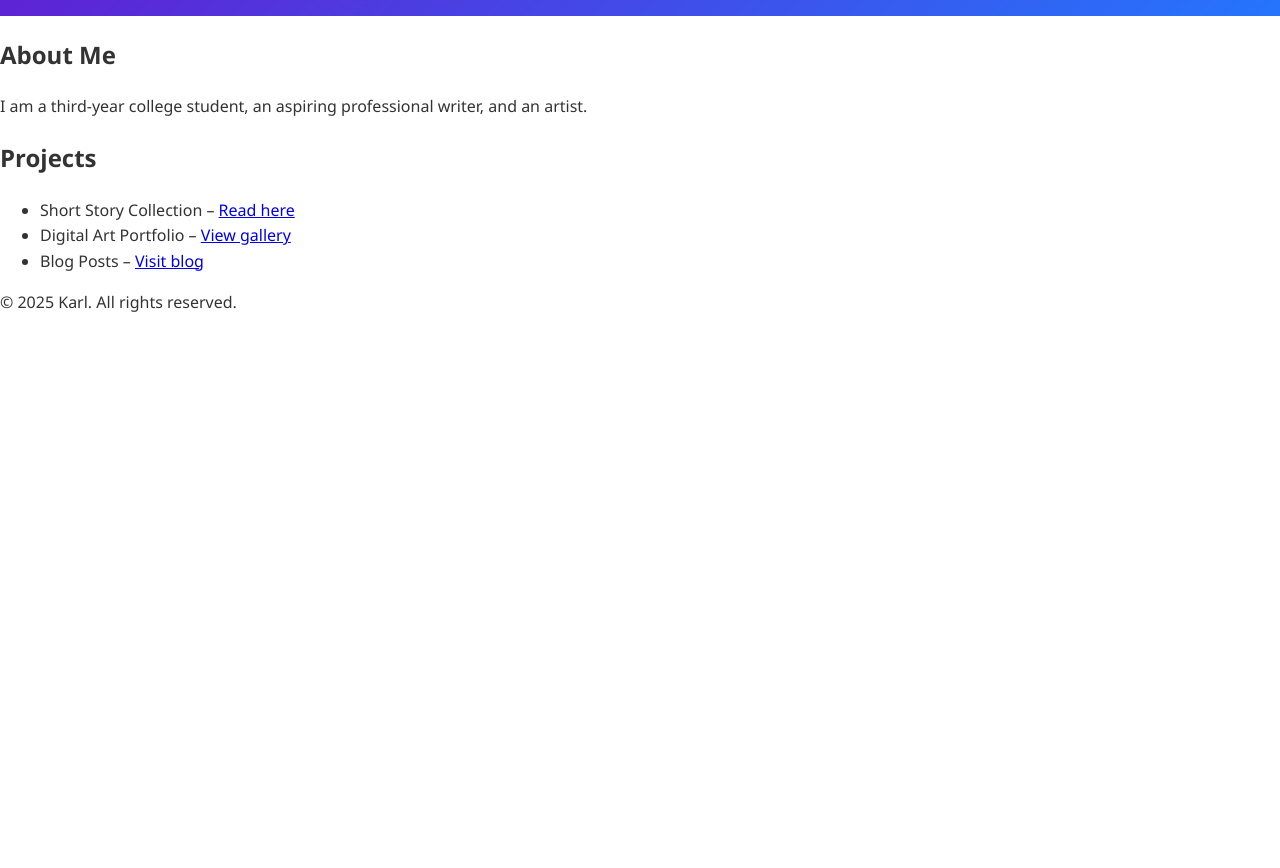
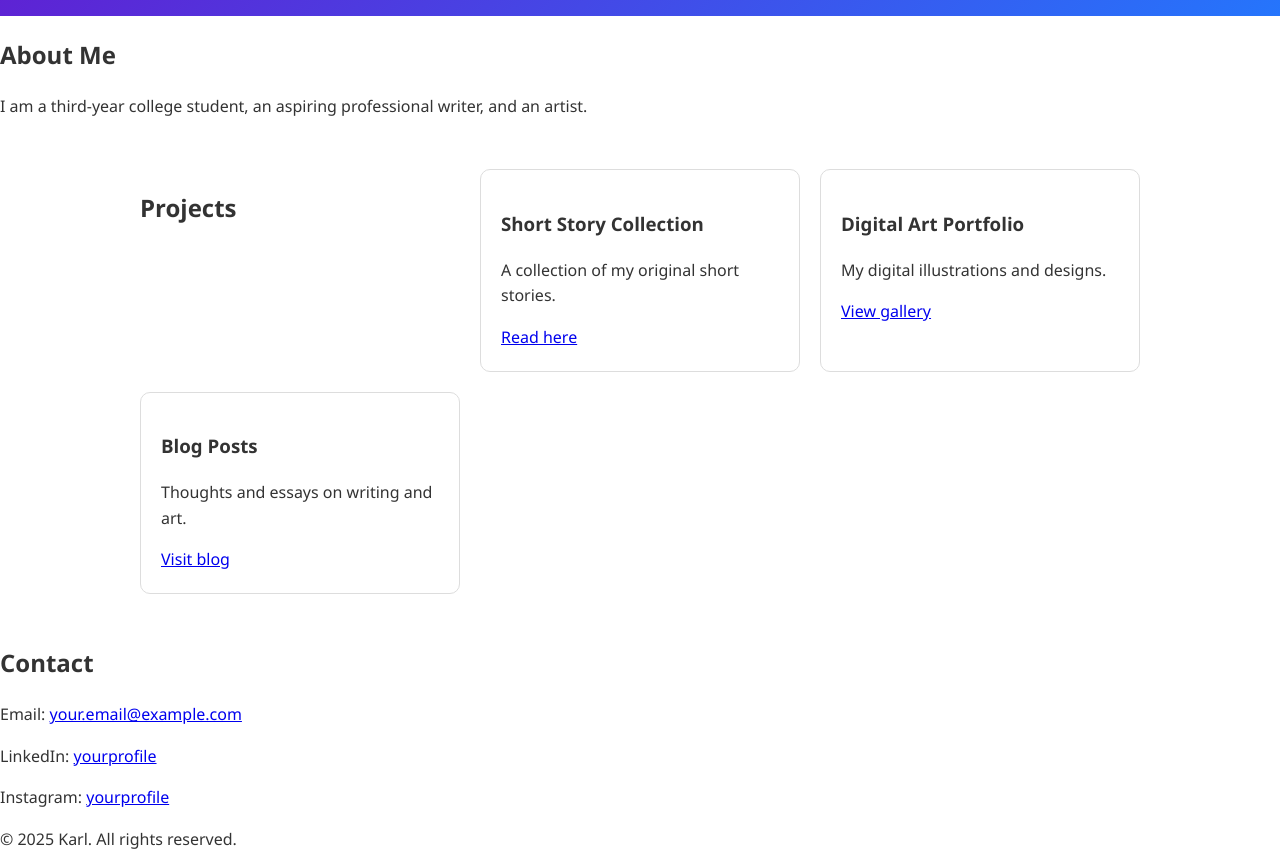
Before and after one commit to karllexterdulce/karllexterdulce.github.io, a plain HTML site: page index.html in a window 1280 px wide. Shown: the part 280-1148 px from the top of the page. Before the commit the page ends 800 px from the top, so only its background shows below. Drawn offline with Linux system fonts and the light colour scheme; a web font is replaced by a local one.

Commit message:
Update index.html

```diff
--- a/index.html
+++ b/index.html
@@ -5,29 +5,49 @@
   <meta name="viewport" content="width=device-width, initial-scale=1.0">
   <title>Karl's Portfolio</title>
   <link rel="stylesheet" href="style.css">
+  <link href="https://fonts.googleapis.com/css2?family=Segoe+UI:wght@400;600&display=swap" rel="stylesheet">
 </head>
 <body>
+
   <header>
     <h1>Hi, I’m Karl 👋</h1>
-    <p> Welcome to my portfolio website </p>
+    <p>Welcome to my portfolio website</p>
   </header>
 
-  <section>
+  <section class="about">
     <h2>About Me</h2>
-    <p> I am a third-year college student, an aspiring professional writer, and an artist. </p>
+    <p>I am a third-year college student, an aspiring professional writer, and an artist.</p>
   </section>
 
-  <section>
-  <h2>Projects</h2>
-  <ul>
-    <li>Short Story Collection – <a href="#">Read here</a></li>
-    <li>Digital Art Portfolio – <a href="#">View gallery</a></li>
-    <li>Blog Posts – <a href="#">Visit blog</a></li>
-  </ul>
-</section>
+  <section class="projects">
+    <h2>Projects</h2>
+    <div class="project-card">
+      <h3>Short Story Collection</h3>
+      <p>A collection of my original short stories.</p>
+      <a href="#">Read here</a>
+    </div>
+    <div class="project-card">
+      <h3>Digital Art Portfolio</h3>
+      <p>My digital illustrations and designs.</p>
+      <a href="#">View gallery</a>
+    </div>
+    <div class="project-card">
+      <h3>Blog Posts</h3>
+      <p>Thoughts and essays on writing and art.</p>
+      <a href="#">Visit blog</a>
+    </div>
+  </section>
+
+  <section class="contact">
+    <h2>Contact</h2>
+    <p>Email: <a href="mailto:your.email@example.com">your.email@example.com</a></p>
+    <p>LinkedIn: <a href="https://linkedin.com/in/yourprofile">yourprofile</a></p>
+    <p>Instagram: <a href="https://instagram.com/yourprofile">yourprofile</a></p>
+  </section>
 
   <footer>
     <p>© 2025 Karl. All rights reserved.</p>
   </footer>
+
 </body>
 </html>
```
